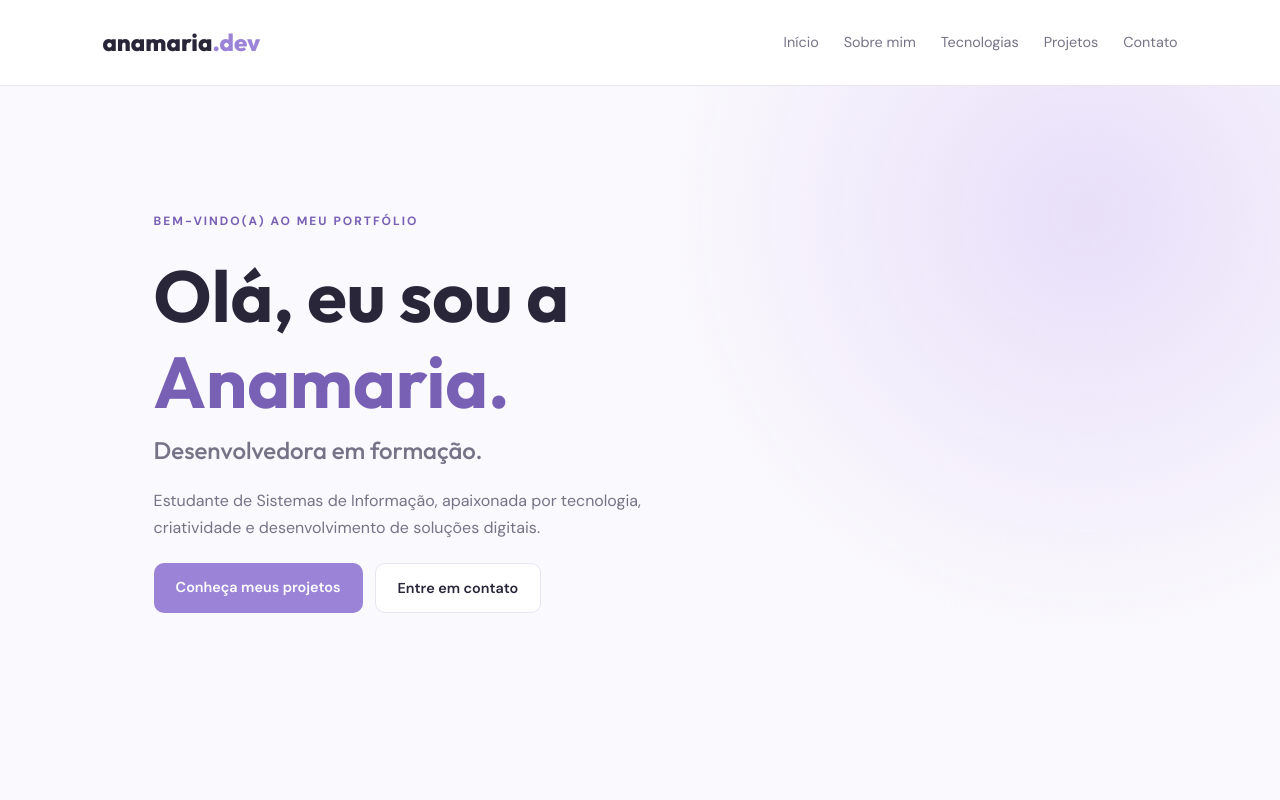
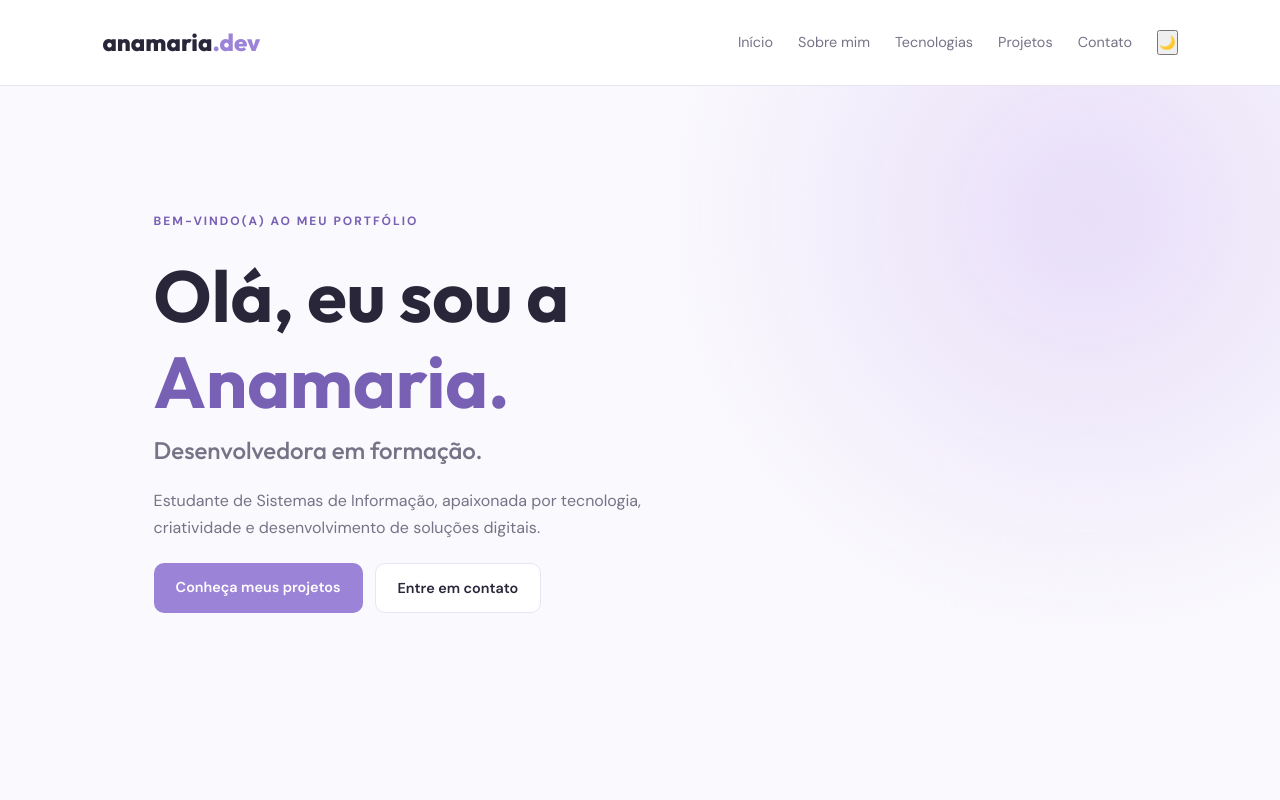
Before and after one commit to Alv435/Portifolio-Anamaria, a plain HTML site: page index.html in a window 1280 px wide. Shown: the top 800 px of the page. Drawn offline with Linux system fonts and the light colour scheme.

Commit message:
Add theme toggle button to navigation

```diff
--- a/index.html
+++ b/index.html
@@ -19,13 +19,25 @@
     <header class="header">
         <a href="#inicio" class="logo">anamaria<span>.dev</span></a>
 
+
 <nav class="navigation">
     <a href="#inicio">Início</a>
     <a href="#sobre">Sobre mim</a>
     <a href="#tecnologias">Tecnologias</a>
     <a href="#projetos">Projetos</a>
     <a href="#contato">Contato</a>
+
+    <button
+        class="theme-toggle"
+        id="theme-toggle"
+        type="button"
+        aria-label="Ativar modo escuro"
+        title="Alternar tema"
+    >
+        <span id="theme-icon" aria-hidden="true">🌙</span>
+    </button>
 </nav>
+
     </header>
 
     <main>
```
Lines whose indentation alone changed are shown as unchanged.
